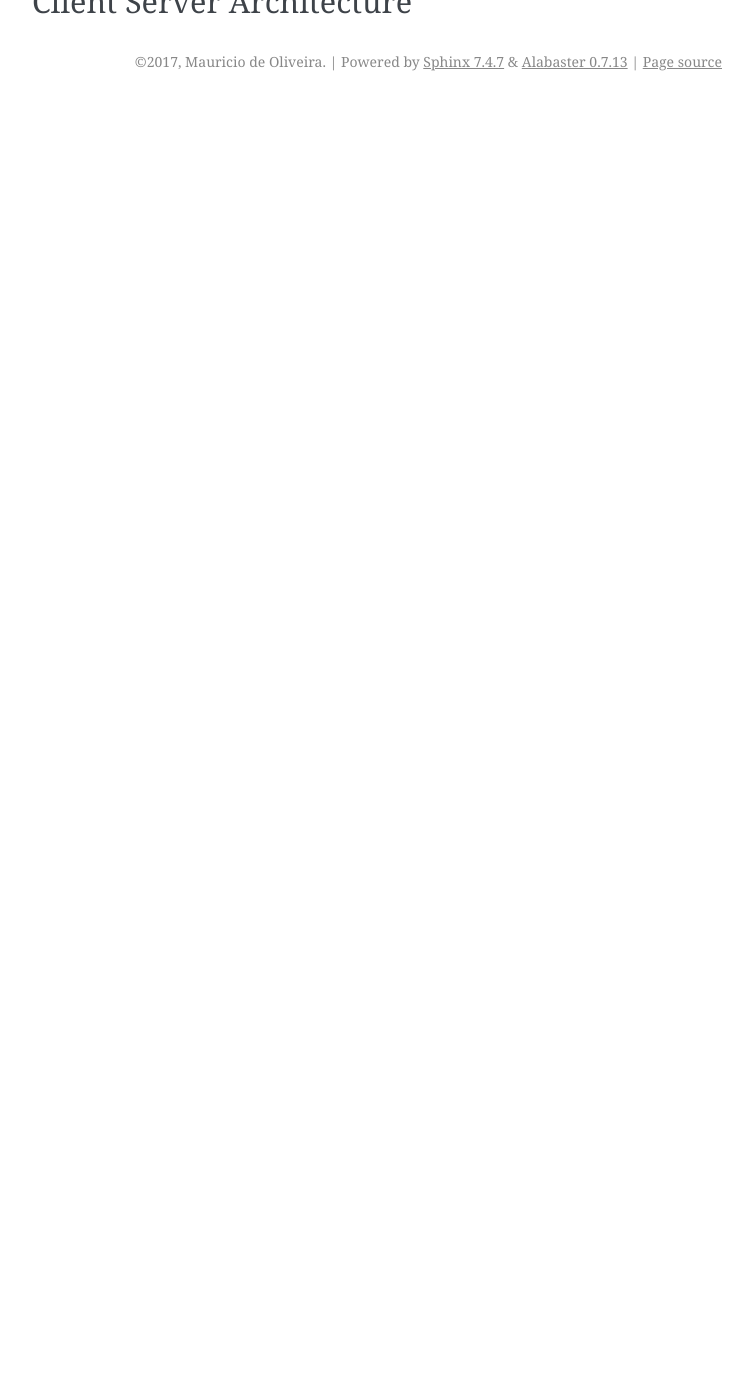
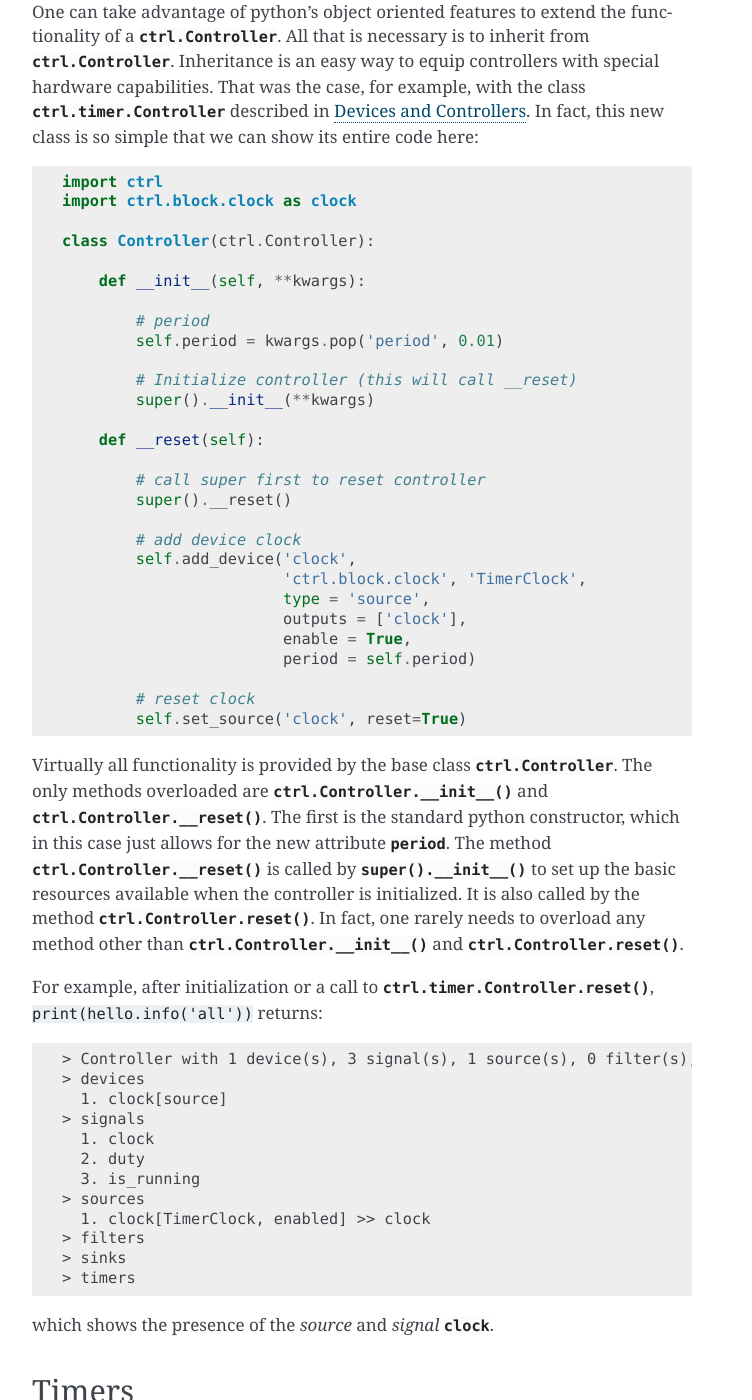
Before and after one commit to mcdeoliveira/pyctrl, a Sphinx documentation site: the page built from doc/tutorial.rst, in a window 1280 px wide and 1400 px high, scrolled down 6852 px. Shown: the whole window, without its empty margins (388-1140 px from the left). Built offline with Sphinx 7.4.7, drawn with Linux system fonts in a browser that asks for light colours; before the commit the page ends 6953 px from its top, so only the background shows below that; some of the changed text lies outside the part shown.

Commit message:
Added standard clock to ctrl.Controller and more documentation

```diff
--- a/doc/tutorial.rst
+++ b/doc/tutorial.rst
@@ -159,26 +159,26 @@
 
 In order to understand what is going on on behind the scenes we shall
 probe the contents of the controller variable :py:data:`hello`. For
-example::
+example, after running the code in :ref:`Hello World!` a call to::
 
     print(hello)
 
 produces the output:
 
-.. code-block::none
+.. code-block:: none
 
     > Controller with 0 device(s), 2 signal(s), 1 source(s), 1 sink(s), and 0 filter(s)
 
 For more information we use the method :py:meth:`ctrl.info`. For
 example::
 
-      print(hello.info('all'))
+    print(hello.info('all'))
 
 produces the output:
 
-.. code-block::none
+.. code-block:: none
 
-    > Controller with 0 device(s), 2 signal(s), 1 source(s), 1 sink(s), and 0 filter(s)
+    > Controller with 0 device(s), 2 signal(s), 1 source(s), 0 filter(s), 1 sink(s), and 0 timer(s)
     > devices
     > signals
       1. clock
@@ -189,6 +189,7 @@
     > filters
     > sinks
       1. clock >> message[Printer, enabled]
+    > timers
 
 which details the *devices*, *signals*, *sources*, *filters* and
 *sinks* present in the controller :py:data:`hello`. Of course the
@@ -253,7 +254,9 @@
 -----------------------
 
 As you suspect after going through the :ref:`Hello World!` example, it
-is useful to have a default controller with a clock. The method
+is useful to have a default controller with a clock. In fact, as you
+will learn later in :ref:`Timers`, every :py:class:`ctrl.Controller`
+comes equipped with some kind of clock. The method
 :py:meth:`ctrl.add_device` automates the process of adding blocks to a
 controller. For example, the following code::
 
@@ -268,14 +271,14 @@
 				period = self.period)
 
 automatically creates a :py:class:`ctrl.block.clock.TimerClock` which
-is add to :py:data:`controller` as a :py:data:`source` with output
-:py:data:`clock`. Setting the attribute :py:data:`enable` equal to
-`True` makes sure the device is *enabled* at every call to
-:py:meth:`ctrl.start` and *disabled* at every call to
-:py:meth:`ctrl.stop`.
+is added to :py:data:`controller` as the *source* labeled
+:py:data:`clock` with *output signal* :py:data:`clock`. Setting the
+attribute :py:data:`enable` equal to `True` makes sure that the device
+is *enabled* at every call to :py:meth:`ctrl.start` and *disabled* at
+every call to :py:meth:`ctrl.stop`.
 
-A controller with a clock is so common that the above construction is
-provided as a module in :py:mod:`ctrl.timer`. Using
+A controller with a timer based clock is so common that the above
+construction is provided as a module in :py:mod:`ctrl.timer`. Using
 :py:mod:`ctrl.timer` the `Hello World!` example can be simplified to::
 
     # import python's standard time module
@@ -305,19 +308,20 @@
 
 Note that we no longer have to disable the `clock` *source*, which is
 handled automatically when exiting the :py:obj:`with` statement by
-calling :py:meth:`ctrl.stop`. Note however that disabling the clock
-causes clock to be read, which would print one additional message on
-the screen. This is avoided by calling::
+calling :py:meth:`ctrl.stop`. However, disabling the clock causes an
+additional clock read, which would print one extra message on the
+screen. This is avoided by calling::
 
   hello.set_sink('message', enabled = False)
 
-to disable the sink `message` before exiting the :py:obj:`with` statement.
+to disable the *sink* :py:data:`message` right before exiting the
+:py:obj:`with` statement.
 
 A call to :samp:`print(hello.info('all'))`:
 
 .. code-block:: none
 
-    > Controller with 1 device(s), 3 signal(s), 1 source(s), 1 sink(s), and 0 filter(s)
+    > Controller with 1 device(s), 3 signal(s), 1 source(s), 0 filter(s), 1 sink(s), and 0 timer(s)
     > devices
       1. clock[source]
     > signals
@@ -329,23 +333,80 @@
     > filters
     > sinks
       1. clock >> message[Printer, enabled]
+    > timers
 
 reveals the presence of the signal :py:data:`clock` and the *device*
-:py:class:`ctrl.block.clock.TimeClock` as a *source*.
+:py:class:`ctrl.block.clock.TimerClock` as a *source*.
 
 The notion of *device* is much more than a simple convenience
-though. By having the controller initialize dynamically initialize the
-Block by providing the module and class as strings to
+though. By having the controller dynamically initialize a block by
+providing the module and class as strings to
 :py:meth:`ctrl.add_device`, the arguments
 :py:data:`'ctrl.block.clock'` and :py:data:`'TimerClock'` above, we
 can initialize blocks that rely on specific hardware remotely using
-our :ref:`Client Server Architecture`, as you learn later.
+our :ref:`Client Server Architecture`, as you will learn later.
 
-A call to :samp:`print(hello.info('all'))`:
+---------------------
+Extending Controllers
+---------------------
+
+One can take advantage of python's object oriented features to extend
+the functionality of a :py:class:`ctrl.Controller`. All that is
+necessary is to inherit from :py:class:`ctrl.Controller`. Inheritance
+is an easy way to equip controllers with special hardware
+capabilities. That was the case, for example, with the class
+:py:class:`ctrl.timer.Controller` described in :ref:`Devices and
+Controllers`. In fact, this new class is so simple that we can show
+its entire code here::
+
+    import ctrl
+    import ctrl.block.clock as clock
+
+    class Controller(ctrl.Controller):
+
+        def __init__(self, **kwargs):
+
+	    # period
+	    self.period = kwargs.pop('period', 0.01)
+
+	    # Initialize controller (this will call __reset)
+	    super().__init__(**kwargs)
+
+	def __reset(self):
+
+	    # call super first to reset controller
+	    super().__reset()
+
+	    # add device clock
+	    self.add_device('clock',
+	                    'ctrl.block.clock', 'TimerClock',
+                            type = 'source',
+                            outputs = ['clock'],
+                            enable = True,
+                            period = self.period)
+
+	    # reset clock
+	    self.set_source('clock', reset=True)
+
+Virtually all functionality is provided by the base class
+:py:class:`ctrl.Controller`. The only methods overloaded are
+:py:meth:`ctrl.Controller.__init__` and
+:py:meth:`ctrl.Controller.__reset`. The first is the standard python
+constructor, which in this case just allows for the new attribute
+:py:attr:`period`. The method :py:meth:`ctrl.Controller.__reset` is
+called by :py:meth:`super().__init__` to set up the basic resources
+available when the controller is initialized. It is also called by the
+method :py:meth:`ctrl.Controller.reset`. In fact, one rarely needs to
+overload any method other than :py:meth:`ctrl.Controller.__init__` and
+:py:meth:`ctrl.Controller.reset`.
+
+For example, after initialization or a call to
+:py:meth:`ctrl.timer.Controller.reset`,
+:samp:`print(hello.info('all'))` returns:
 
 .. code-block:: none
 
-    > Controller with 1 device(s), 3 signal(s), 1 source(s), 0 sink(s), and 0 filter(s)
+    > Controller with 1 device(s), 3 signal(s), 1 source(s), 0 filter(s), 0 sink(s), and 0 timer(s)
     > devices
       1. clock[source]
     > signals
@@ -356,6 +417,86 @@
       1. clock[TimerClock, enabled] >> clock
     > filters
     > sinks
+    > timers
+
+which shows the presence of the *source* and *signal* :py:data:`clock`.
+
+------
+Timers
+------
+
+As you have learned so far, all *sources*, *filters*, and *sinks* are
+continually processed in a loop. In the above example we have equipped
+the controller with a :py:class:`ctrl.block.timer.TimerClock`, either
+explicitly, as in :ref:`Hello World!`, or implicitly, by loading
+:py:class:`ctrl.timer.Controller`. Note that the controller itself has
+no notion of time and that events happen periodically simply because
+of the presence of a :py:class:`ctrl.block.timer.TimerClock`, which
+will stop processing until the set period has elapsed. In fact, the
+base class :py:class:`ctrl.timer.Controller` is also equipped with a
+clock *source* except that this clock that does not attempt to
+interrupt processing, but simply writes the current time into the
+*signal* :py:data:`clock` every time the controller loop is
+restarted. A controller with such clock runs as fast as possible.
+
+For example, the code::
+
+    # import python's standard time module
+    import time
+
+    # import Controller and other blocks from modules
+    from ctrl import Controller
+    from ctrl.block import Printer
+
+    # initialize controller
+    hello = Controller()
+
+    # add a Printer as a sink
+    hello.add_sink('message',
+		    Printer(message = 'Current time {:5.3f} s', endln = '\r'),
+		    ['clock'])
+
+    try:
+
+        # run the controller
+        with hello:
+	    # do nothing for 5 seconds
+            time.sleep(5)
+
+    except KeyboardInterrupt:
+        pass
+
+will print the current time with 3 decimals as fast as possible on the
+screen. The additional parameter :py:data:`endl = '\\r'` introduces a
+carriage return without a line-feed so that the printing happens in a
+single terminal line. Now suppose that you still want to print the
+:ref:`Hello World!` message every second. You can achieve this using
+*timers*. Simply add the following snippet before running the
+controller::
+
+    # add a Printer as a timer
+    hello.add_timer('message',
+		    Printer(message = 'Hello World @ {:3.1f} s '),
+		    ['clock'], None,
+                    period = 1, repeat = True)
+
+to see the `Hello World` message printing every second as the main
+loop prints the `Current time` message as fast as possible. The
+parameters of the method :py:meth:`ctrl.add_timer` are the *label* and
+*block*, in the case :py:data:`message` and the :py:class:`Printer`
+object, followed by a *list of signal inputs*, in this case
+:py:data:`['clock']`, and a *list of signal outputs*, in this case
+:py:data:`None`, then the *timer* period in seconds, and a flag to
+tell whether the execution of the *block* should repeat periodically,
+as opposed to just once.
+
+An example of a useful *timer* event to be run only once is the following::
+
+    # Add a timer to kill controller
+    hello.add_timer('killer',
+		    Constant(value = 0),
+		    None, ['is_running'],
+                    period = 5, repeat = False)
 
 ------------------
 Signals and Blocks
```
Also changed, not shown: 8 other files.
